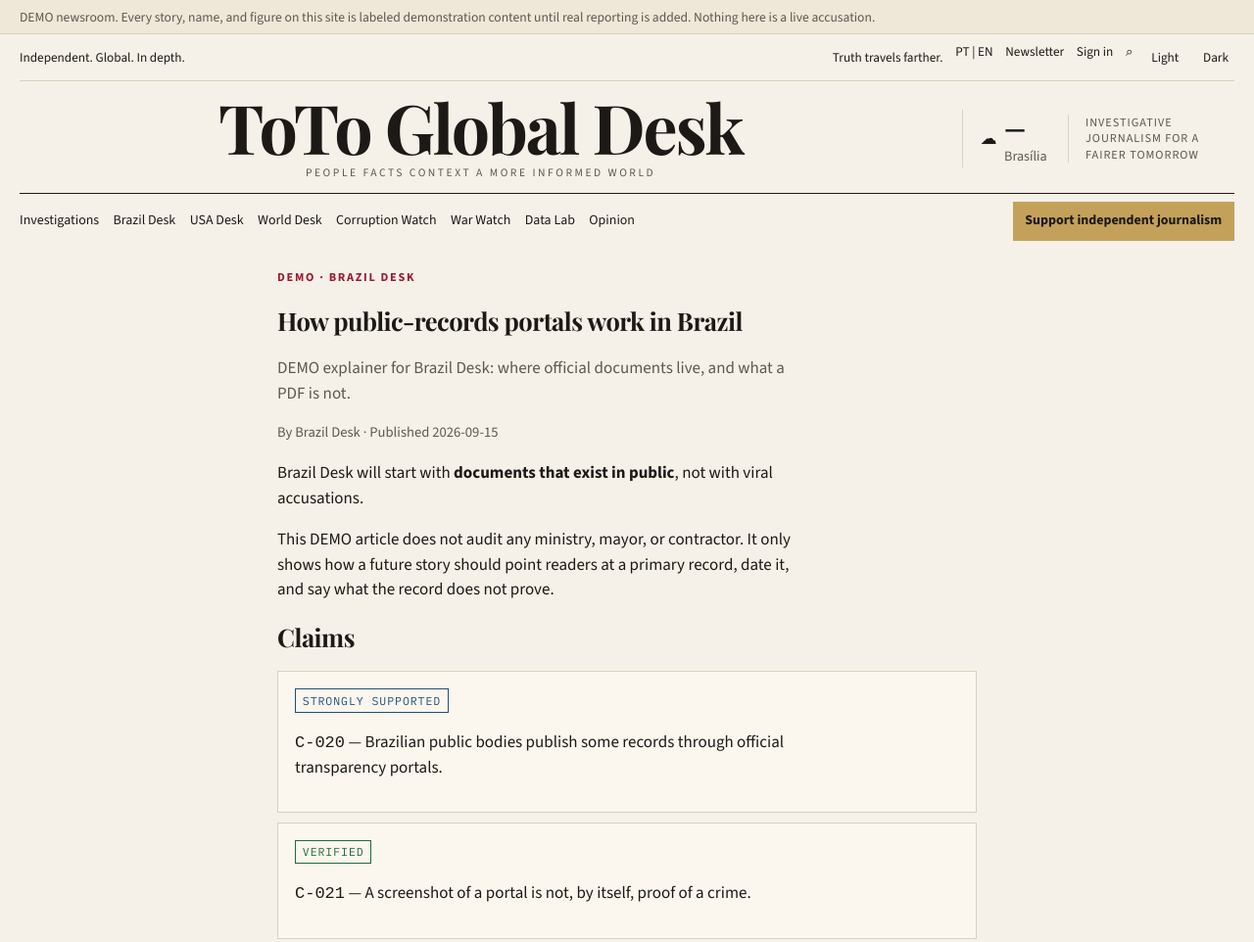
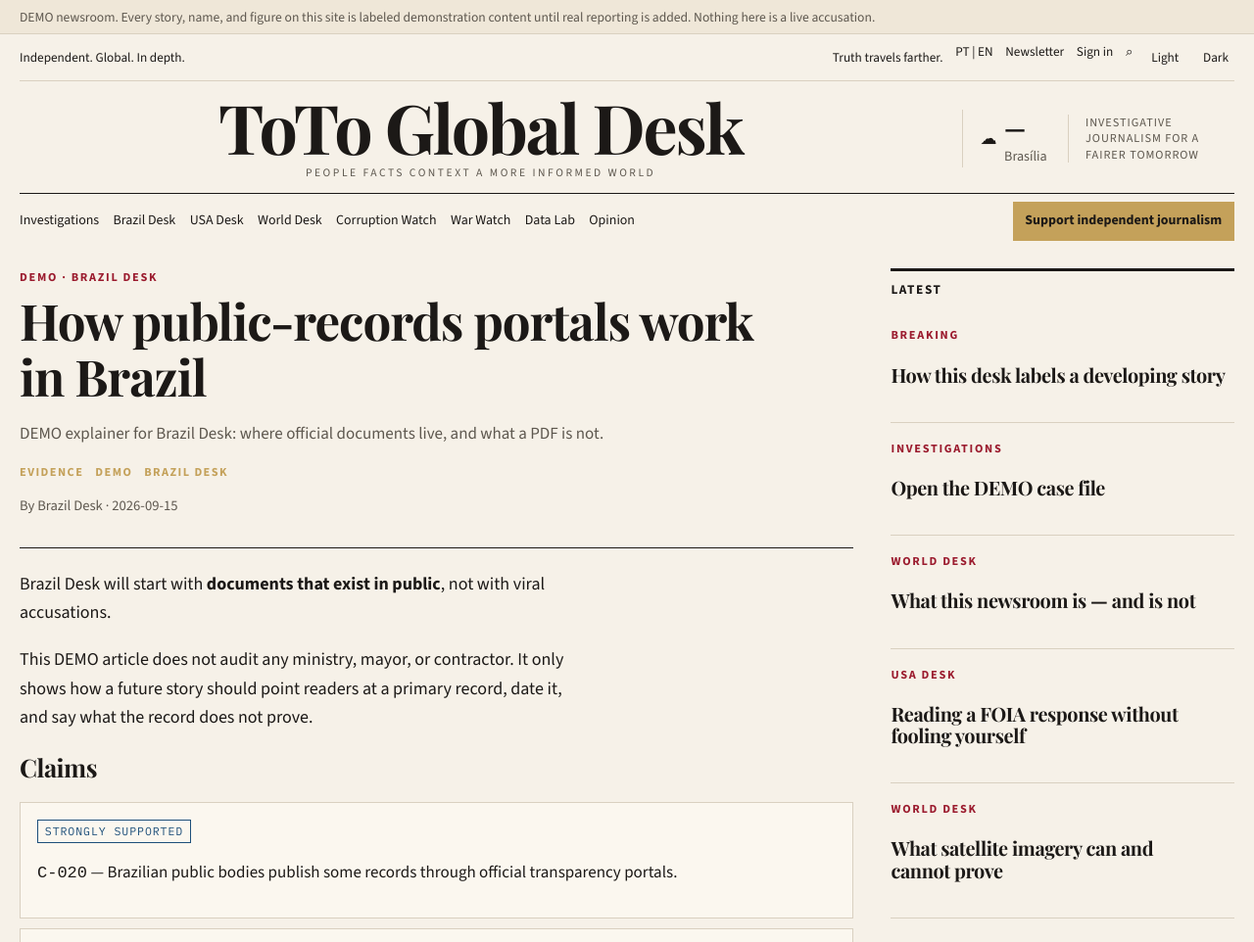
Before and after one commit to marcjtoto/toto-global-desk, an Astro site: page /en/article/brazil-public-records in a window 1280 px wide. Shown: the top 962 px of the page at 98% size. Built offline with nearby package versions, Linux system fonts and the light colour scheme; Astro itself is replaced by a stand-in of ours; no server answers.

Commit message:
feat: cream editorial article, dossier, and desk indexes

```diff
--- a/src/components/Footer.astro
+++ b/src/components/Footer.astro
@@ -1,5 +1,5 @@
 ---
-import { t, type Lang } from '../i18n/ui';
+import { desks, t, type Lang } from '../i18n/ui';
 import { localize } from '../lib/lang';
 
 const { lang } = Astro.props as { lang: Lang };
@@ -16,7 +16,14 @@
 <footer class="site-footer">
   <div class="wrap">
     <nav class="footer-nav">
-      {links.map(([path, label]) => <a href={localize(lang, path)}>{label}</a>)}
+      {desks.map((desk) => (
+        <a href={localize(lang, desk.path)}>{copy[desk.id]}</a>
+      ))}
+    </nav>
+    <nav class="footer-nav">
+      {links.map(([path, label]) => (
+        <a href={localize(lang, path)}>{label}</a>
+      ))}
     </nav>
     <p>{copy.footer}</p>
   </div>
--- a/src/pages/[lang]/article/[slug].astro
+++ b/src/pages/[lang]/article/[slug].astro
@@ -20,23 +20,33 @@
 const { story } = Astro.props;
 const copy = t(lang);
 const { Content } = await render(story);
+const related = (await storiesFor(lang))
+  .filter((s) => s.id !== story.id)
+  .slice(0, 5);
 ---
 
 <BaseLayout lang={lang} title={story.data.title} description={story.data.dek}>
-  <article class="wrap prose" data-pagefind-body>
+  <div class="wrap story-shell">
+    <article data-pagefind-body>
+      <header class="story-header">
         <p class="kicker">
           {story.data.kicker} · {copy[story.data.desk]}
         </p>
         <h1>{story.data.title}</h1>
         <p class="dek">{story.data.dek}</p>
-    <p class="meta">
-      {copy.authors} {story.data.authors.join(', ')} · {copy.published}
-      {story.data.published.toISOString().slice(0, 10)}
-      {
-        story.data.updated ? ` · ${copy.updated} ${story.data.updated.toISOString().slice(0, 10)}` : ''
-      }
+        <p class="tags">
+          <span>{copy.evidence}</span>
+          <span>{story.data.kicker}</span>
+          <span>{copy[story.data.desk]}</span>
         </p>
+        <p class="byline">
+          {copy.authors} {story.data.authors.join(', ')} · {story.data.published.toISOString().slice(0, 10)}
+          {story.data.updated ? ` · ${copy.updated} ${story.data.updated.toISOString().slice(0, 10)}` : ''}
+        </p>
+      </header>
+      <div class="prose">
         <Content />
+      </div>
       {
         story.data.claims.length ? (
           <section>
@@ -62,8 +72,21 @@
           </section>
         ) : null
       }
-    <p>
-      <a href={localize(lang, '/')}>{copy.name}</a>
-    </p>
     </article>
+    <aside class="rail-box">
+      <h2>{copy.latest}</h2>
+      <ul class="index-list">
+        {
+          related.map((item) => (
+            <li>
+              <div class="kicker">{copy[item.data.desk]}</div>
+              <h3>
+                <a href={localize(lang, `/article/${storySlug(item)}`)}>{item.data.title}</a>
+              </h3>
+            </li>
+          ))
+        }
+      </ul>
+    </aside>
+  </div>
 </BaseLayout>
--- a/src/styles/global.css
+++ b/src/styles/global.css
@@ -558,11 +558,71 @@
   padding: 0.55rem 0.4rem;
 }
 
+.story-shell {
+  display: grid;
+  grid-template-columns: minmax(0, 1.7fr) minmax(16rem, 0.7fr);
+  gap: 2.25rem;
+  align-items: start;
+}
+
+.story-header {
+  border-bottom: 1px solid var(--ink);
+  padding-bottom: 1rem;
+  margin-bottom: 1.25rem;
+}
+
+.story-header h1 {
+  font-size: clamp(2rem, 4vw, 3rem);
+  margin: 0.2rem 0 0.5rem;
+}
+
+.prose p {
+  font-size: 1.06rem;
+  line-height: 1.65;
+}
+
+.rail-box {
+  border-top: 3px solid var(--ink);
+  padding-top: 0.7rem;
+}
+
+.rail-box h2 {
+  font-family: 'Source Sans 3', sans-serif;
+  font-size: 0.78rem;
+  letter-spacing: 0.12em;
+  text-transform: uppercase;
+  margin: 0 0 0.75rem;
+}
+
+.index-list {
+  list-style: none;
+  margin: 0;
+  padding: 0;
+}
+
+.index-list li {
+  padding: 1rem 0;
+  border-bottom: 1px solid var(--rule);
+}
+
+.index-list h2 {
+  font-size: 1.45rem;
+  margin: 0.15rem 0 0.35rem;
+}
+
+.dossier-grid {
+  display: grid;
+  grid-template-columns: 1fr 1fr;
+  gap: 1rem;
+}
+
 @media (max-width: 980px) {
   .masthead-row,
   .home-board,
   .strip,
-  .card-grid {
+  .card-grid,
+  .story-shell,
+  .dossier-grid {
     grid-template-columns: 1fr;
   }
 
```
Also changed, not shown: src/pages/[lang]/[section].astro (+11 -4 lines), src/pages/[lang]/investigations/[slug].astro (+28 -6 lines). Lines whose indentation alone changed are shown as unchanged.
